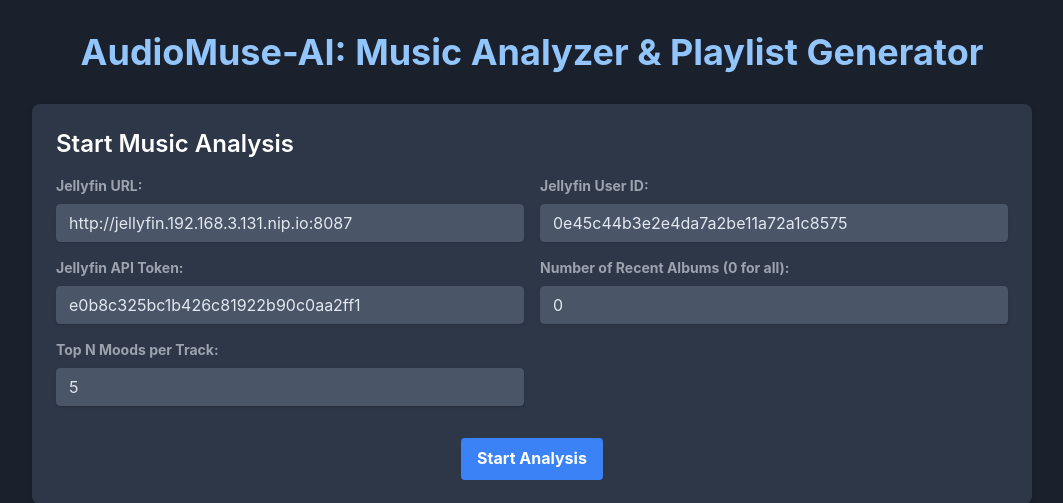
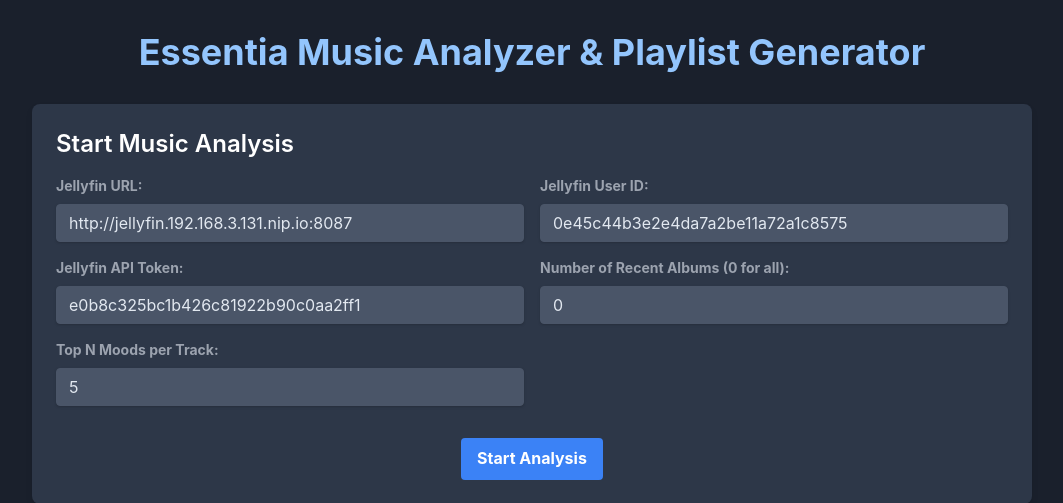
Before and after one commit to waleedhad/AudioMuse-AI-cuda_12.2, a Flask app: page / in a window 1280 px wide. Shown: the top 503 px of the page, without its empty margins (108-1171 px from the left). Run offline with Flask 3, Linux system fonts and the light colour scheme; data that the repository does not hold is empty.

Commit message:
Update index.html

```diff
--- a/templates/index.html
+++ b/templates/index.html
@@ -3,7 +3,7 @@
 <head>
     <meta charset="UTF-8">
     <meta name="viewport" content="width=device-width, initial-scale=1.0">
-    <title>AduioMuse AI: Music Analyzer & Playlist Generator</title>
+    <title>Music Analyzer & Playlist Generator</title>
     <link href="https://cdnjs.cloudflare.com/ajax/libs/tailwindcss/2.2.19/tailwind.min.css" rel="stylesheet">
     <style>
         /* Custom styles for better readability and spacing */
@@ -115,7 +115,7 @@
 </head>
 <body class="p-8">
     <div class="container mx-auto">
-        <h1 class="text-4xl font-bold text-center mb-8 text-blue-300">AudioMuse-AI: Music Analyzer & Playlist Generator</h1>
+        <h1 class="text-4xl font-bold text-center mb-8 text-blue-300">Essentia Music Analyzer & Playlist Generator</h1>
 
         <div class="card p-6 mb-8">
             <h2 class="text-2xl font-semibold mb-4 text-white">Start Music Analysis</h2>
@@ -214,7 +214,10 @@
     </div>
 
     <script>
-        const API_BASE_URL = 'http://localhost:8000/api'; // Adjust if your API is on a different host/port
+        // --- KEY CHANGE HERE ---
+        // By using a relative path, the browser will automatically use the same host and port
+        // from which it loaded this index.html file (which will be your K3S LoadBalancer IP:8000).
+        const API_BASE_URL = '/api';
 
         const analysisForm = document.getElementById('analysisForm');
         const startAnalysisBtn = document.getElementById('startAnalysisBtn');
```
